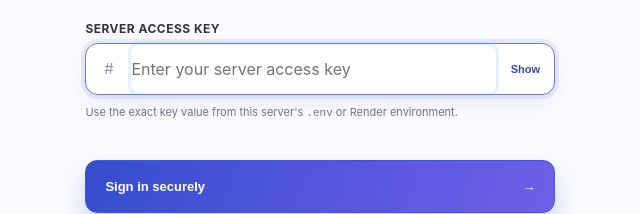
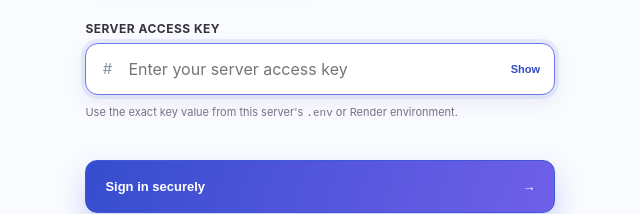
Before and after one commit to JethroVillareal/cloudattendance, a website: page public/index.html in a window 1280 px wide. Shown: the part 361-575 px from the top of the page, 614-1254 px from the left. Drawn offline with Linux system fonts and the light colour scheme.

Commit message:
Fix login input focus styling

```diff
--- a/public/index.html
+++ b/public/index.html
@@ -4,7 +4,7 @@
   <meta charset="utf-8">
   <meta name="viewport" content="width=device-width, initial-scale=1">
   <title>GMS Attendance</title>
-  <link rel="stylesheet" href="/style.css?v=20260715-login6">
+  <link rel="stylesheet" href="/style.css?v=20260715-login7">
 </head>
 <body>
   <section id="loginScreen" class="login-screen" aria-labelledby="loginTitle">
--- a/public/style.css
+++ b/public/style.css
@@ -173,6 +173,19 @@ body.login-open { overflow: hidden; }
 .login-mode.active { color: #273b9d; }
 .login-input-wrap { min-height: 52px; border-color: #dfe3ed; border-radius: 13px; box-shadow: 0 4px 14px rgba(35,45,90,.025); }
 .login-input-wrap:focus-within { border-color: #6c79e7; box-shadow: 0 0 0 4px rgba(65,87,217,.1), 0 8px 22px rgba(40,53,130,.08); }
+.login-screen .login-input-wrap input,
+.login-screen .login-input-wrap input:focus,
+.login-screen .login-input-wrap input:focus-visible {
+  height: 50px;
+  padding: 0;
+  border: 0;
+  border-radius: 0;
+  outline: 0;
+  background: transparent;
+  box-shadow: none;
+}
+.login-screen .login-field-icon { flex: 0 0 42px; width: 42px; color: #8b93a7; }
+.login-screen .login-reveal { flex: 0 0 auto; }
 .login-submit { min-height: 53px; background: linear-gradient(110deg, #354dce, #705fe9); box-shadow: 0 15px 28px rgba(65,87,217,.25); }
 .login-submit:hover { transform: translateY(-2px); box-shadow: 0 18px 34px rgba(65,87,217,.34); }
 .login-panel-footer { position: absolute; bottom: 25px; display: flex; gap: 25px; color: #9aa1b0; font-size: 10px; }
```
